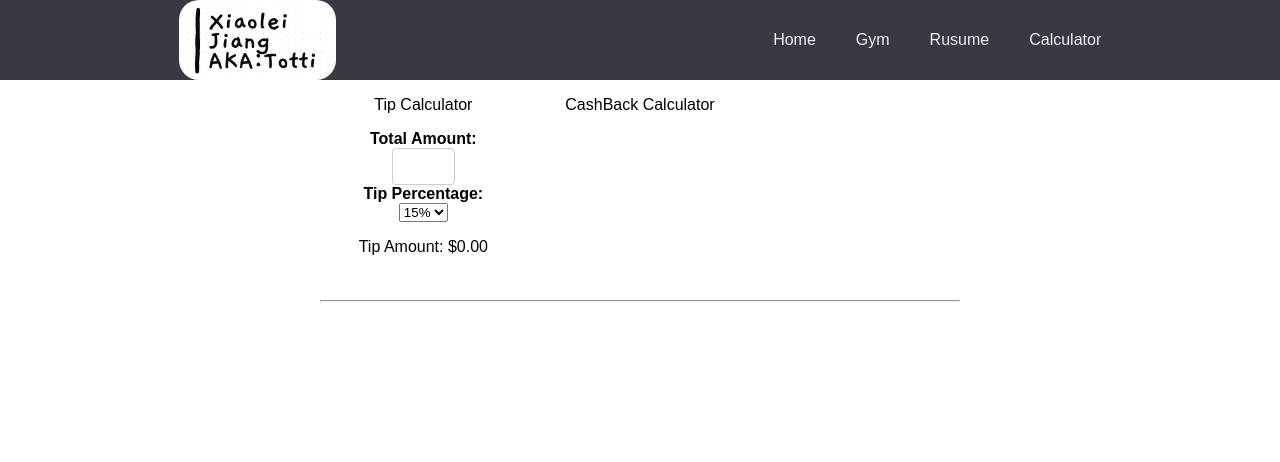
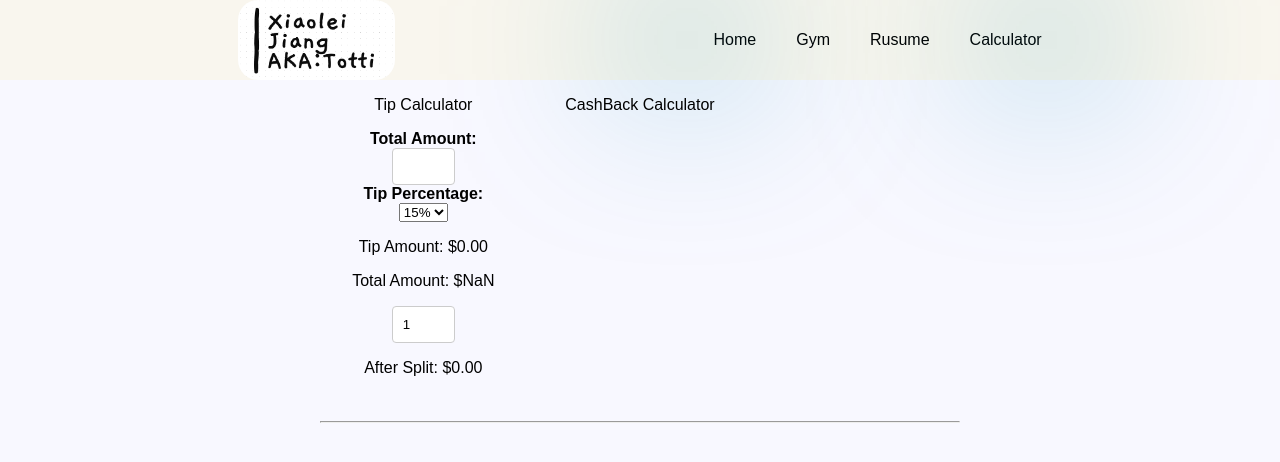
Before and after one commit to bartotti/portfolio, a Next.js app: page /Cal in a window 1280 px wide. Shown: the top 462 px of the page. Built offline with nearby package versions, Linux system fonts and the light colour scheme; no server answers.

Commit message:
nav bar css added and finished dinner cal

```diff
--- a/pages/components/Calculator.js
+++ b/pages/components/Calculator.js
@@ -1,8 +1,9 @@
-import React, { useState } from "react";
+import React, { use, useState } from "react";
 
 const Calculator = () => {
   const [totalAmount, setTotalAmount] = useState("");
   const [tipPercentage, setTipPercentage] = useState(15);
+  const [guestNumber, setGuestNumber] = useState(1);
   const [cashBackTotalAmount, setCashBackTotalAmount] = useState("");
 
   /* tip section */
@@ -14,10 +15,23 @@ const Calculator = () => {
     setTipPercentage(parseInt(event.target.value));
   };
 
+  const handleGuestNumberChange = event => {
+    setGuestNumber(parseInt(event.target.value));
+  };
+
   const calculateTipAmount = () => {
     const tipAmount = (totalAmount * tipPercentage) / 100;
-    return tipAmount.toFixed(2);
+    const totalTipAdded = parseFloat(totalAmount) + tipAmount;
+    const totalAmountAfterSplit = parseFloat(totalAmount / guestNumber);
+    return [
+      tipAmount.toFixed(2),
+      totalTipAdded.toFixed(2),
+      totalAmountAfterSplit.toFixed(2),
+    ];
   };
+  const [tipAmountValue, totalTipAddedValue, totalAmountAfterSplitValue] =
+    calculateTipAmount();
+
   /* tip section */
 
   const handleCashBackInput = () => {};
@@ -52,7 +66,16 @@ const Calculator = () => {
               <option value={24}>24%</option>
               <option value={25}>25%</option>
             </select>
-            <p>Tip Amount: ${calculateTipAmount()}</p>
+            <p>Tip Amount: ${tipAmountValue}</p>
+            <p>Total Amount: ${totalTipAddedValue}</p>
+            <input
+              type="number"
+              id="totalAmount"
+              value={guestNumber}
+              onChange={handleGuestNumberChange}
+              className="target-input-tag"
+            />
+            <p>After Split: ${totalAmountAfterSplitValue}</p>
           </div>
           <div className="form-field">
             <p>CashBack Calculator</p>
--- a/styles/globals.css
+++ b/styles/globals.css
@@ -2,15 +2,16 @@ body {
   margin: 0;
   padding: 0;
   font-family: Arial, Helvetica, sans-serif;
+  background-color: #f8f8ff;
 }
 
 nav {
   width: 100%;
   height: 80px;
   display: flex;
-  justify-content: space-around;
+  justify-content: space-evenly;
   align-items: center;
-  background-color: #3b3842;
+  background-color: #f9f6ee;
   /* background-color: white; */
 }
 
@@ -21,7 +22,7 @@ nav {
   display: inline-block;
   padding-left: 20px;
   transition: all 0.3s ease 0s;
-  color: #edf0f1;
+  color: black;
 }
 
 .nav_item,
@@ -34,6 +35,28 @@ nav {
   max-height: 100%;
   border-radius: 20px;
 }
+nav::before {
+  content: "";
+  position: absolute;
+  width: 120px;
+  height: 40px;
+  left: 49%;
+  /* top: 20%; */
+  background-color: #0088a9;
+  filter: blur(90px);
+}
+
+nav::after {
+  content: "";
+  position: absolute;
+  width: 120px;
+  height: 40px;
+  left: 77%;
+  /* top: 20%; */
+  background-color: #0088a9;
+  filter: blur(90px);
+}
+
 #myselfpic {
   border-radius: 55%;
   transition: transform 0.3s ease-in-out;
@@ -242,7 +265,7 @@ button:hover {
       display: flex;
       justify-content: space-between;
       align-items: center;
-      background-color: #3b3842;
+      background-color: #faf9f6;
       /* background-color: white; */
     }
 
```
